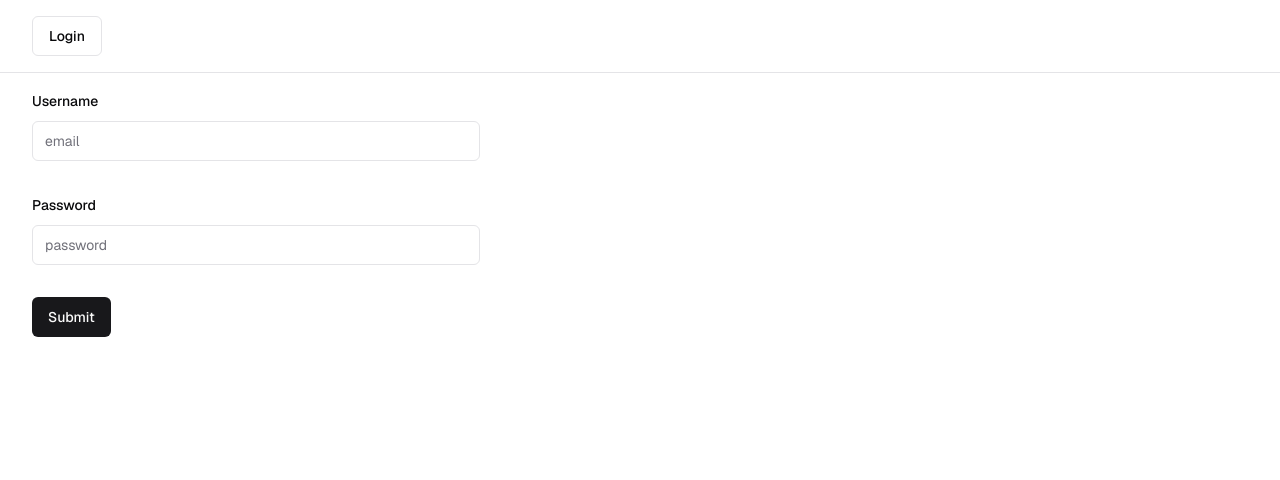
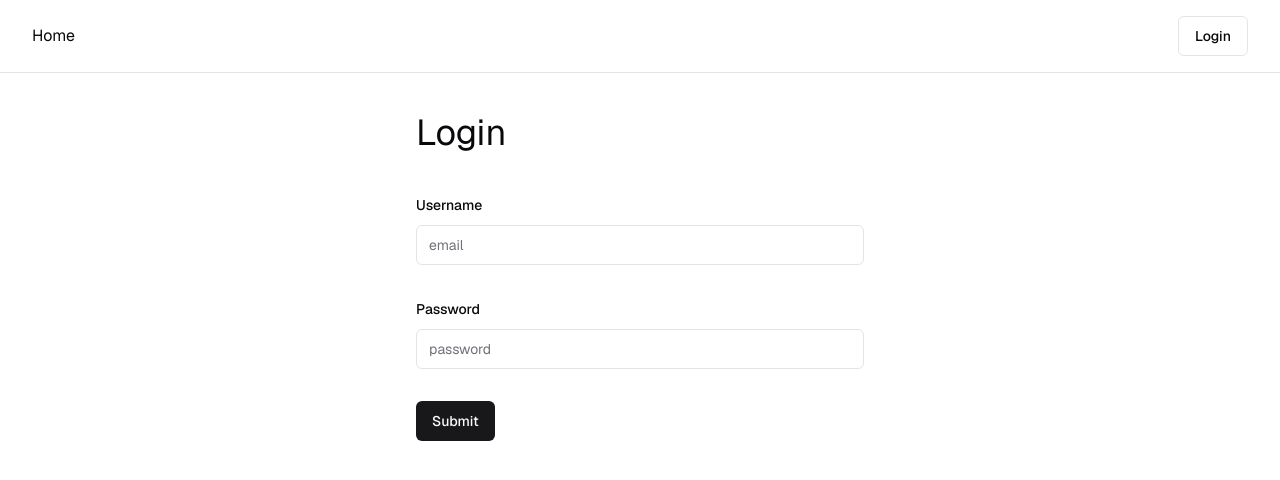
Before and after one commit to Haugen/five-minutes, a Next.js app: page /login in a window 1280 px wide. Shown: the top 480 px of the page. Built offline with nearby package versions, Linux system fonts and the light colour scheme; no server answers.

Commit message:
signin working properly

```diff
--- a/src/app/globals.css
+++ b/src/app/globals.css
@@ -73,6 +73,12 @@
   body {
     @apply bg-background text-foreground;
   }
+  h1 {
+    @apply text-4xl mb-8;
+  }
+  h2 {
+    @apply text-3xl mb-4;
+  }
 }
 
 @layer utilities {
--- a/src/app/layout.tsx
+++ b/src/app/layout.tsx
@@ -1,6 +1,7 @@
 import { GeistSans } from 'geist/font/sans';
-import AuthButton from '@/components/AuthButton';
+import HeaderAuth from '@/components/HeaderAuth';
 import './globals.css';
+import Link from 'next/link';
 
 export const metadata = {
   title: 'Five Minutes',
@@ -15,8 +16,13 @@ export default function RootLayout({
   return (
     <html lang="en" className={GeistSans.className}>
       <body className="min-h-screen">
-        <header className="container py-4 mb-4 border-b">
-          <AuthButton />
+        <header className="container py-4 mb-10 border-b flex items-center justify-between">
+          <div>
+            <Link href="/">Home</Link>
+          </div>
+          <div>
+            <HeaderAuth />
+          </div>
         </header>
         <main className="container">{children}</main>
       </body>
--- a/src/app/login/LoginForm.tsx
+++ b/src/app/login/LoginForm.tsx
@@ -30,19 +30,19 @@ export default function LoginForm() {
     },
   });
 
-  const formRef = useRef<HTMLFormElement>(null);
-
   return (
     <Form {...form}>
       {state?.message !== '' && (
         <div className="text-red-500">{state.message}</div>
       )}
       <form
-        method="POST"
+        className="space-y-8"
         action={formAction}
-        ref={formRef}
-        onSubmit={form.handleSubmit(() => formRef.current?.submit())}
-        className="space-y-8"
+        onSubmit={(e) => {
+          e.preventDefault();
+          const formElement = e.target as HTMLFormElement;
+          form.handleSubmit(() => formAction(new FormData(formElement)))(e);
+        }}
       >
         <FormField
           control={form.control}
--- a/src/app/login/page.tsx
+++ b/src/app/login/page.tsx
@@ -6,7 +6,8 @@ export default function Login({
   searchParams: { message: string };
 }) {
   return (
-    <div className="flex-1 flex flex-col w-full sm:max-w-md justify-center gap-2">
+    <div className="flex-1 flex flex-col w-full sm:max-w-md justify-center gap-2 mx-auto">
+      <h1>Login</h1>
       <LoginForm />
       {searchParams?.message && (
         <p className="mt-4 p-4 bg-foreground/10 text-foreground text-center">
--- a/src/app/protected/page.tsx
+++ b/src/app/p/page.tsx
@@ -1,7 +1,7 @@
 import { redirect } from 'next/navigation';
 import { createClient } from '@/utils/supabase/server';
 
-export default async function ProtectedPage() {
+export default async function ProfilePage() {
   const supabase = createClient();
 
   const {
@@ -9,12 +9,15 @@ export default async function ProtectedPage() {
   } = await supabase.auth.getUser();
 
   if (!user) {
-    return redirect('/login');
+    return redirect('/');
   }
 
   return (
     <div>
-      <h2>This is a protected route. You need to be logged in to get here</h2>
+      <h2>Profile page</h2>
+
+      <p>Email</p>
+      <p>{user.email}</p>
     </div>
   );
 }
--- a/src/components/AuthButton.tsx
+++ b/src/components/HeaderAuth.tsx
@@ -3,7 +3,7 @@ import { redirect } from 'next/navigation';
 import { createClient } from '@/utils/supabase/server';
 import { Button, buttonVariants } from '@/components/ui/button';
 
-export default async function AuthButton() {
+export default async function HeaderAuth() {
   const supabase = createClient();
 
   const {
@@ -15,12 +15,12 @@ export default async function AuthButton() {
 
     const supabase = createClient();
     await supabase.auth.signOut();
-    return redirect('/login');
+    return redirect('/');
   };
 
   return user ? (
-    <div className="flex items-center gap-4">
-      Hey, {user.email}!
+    <div className="flex items-center gap-6">
+      <Link href="/p">Profile</Link>
       <form action={signOut}>
         <Button variant="default">Logout</Button>
       </form>
```
Also changed, not shown: 1 other file (tests, documents, lock files or other folders).
